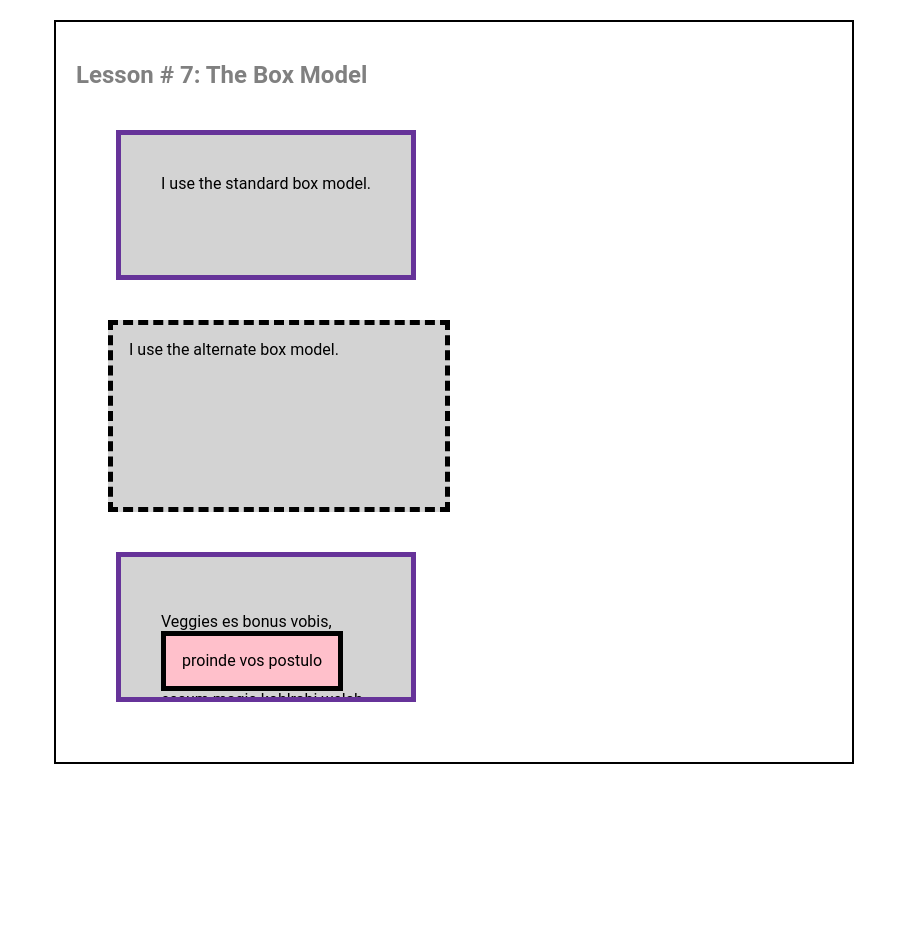
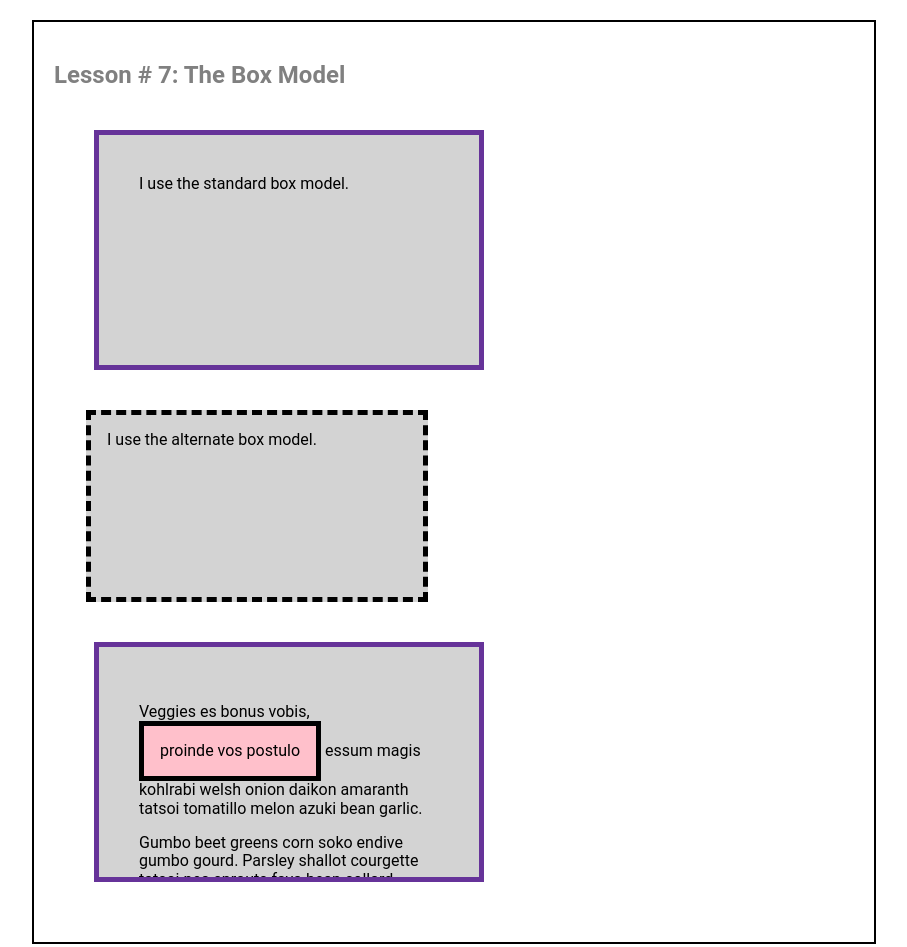
Before and after one commit to Alex-Jane19/RC-WD-G1, a plain HTML site: page lesson7.html in a window 1280 px wide. Shown: the whole page, without its empty margins (186-1093 px from the left). Before the commit the page ends 800 px from the top, so only its background shows below. Drawn offline with nearby package versions, Linux system fonts and the light colour scheme.

Commit message:
9 Lesson - Flex Box, update 1

```diff
--- a/css/styles.css
+++ b/css/styles.css
@@ -2,6 +2,4 @@
 @import url(https://cdnjs.cloudflare.com/ajax/libs/font-awesome/6.7.2/css/all.min.css);
 @import url(./main.css);
 @import url(./header.css);
-@import url(./nav.css);
 @import url(./footer.css);
-@import url(./lesson7.css);
--- a/lesson7.html
+++ b/lesson7.html
@@ -6,6 +6,7 @@
     <title>Exercises for lesson #7</title>
     <link rel="shortcut icon" href="/favicon.ico" type="image/x-icon">
     <link rel="stylesheet" href="css/styles.css">
+    <link rel="stylesheet" href="css/lesson7.css">
 
 </head>
 
```
Also changed, not shown: nav.html (+1 -0 lines).
